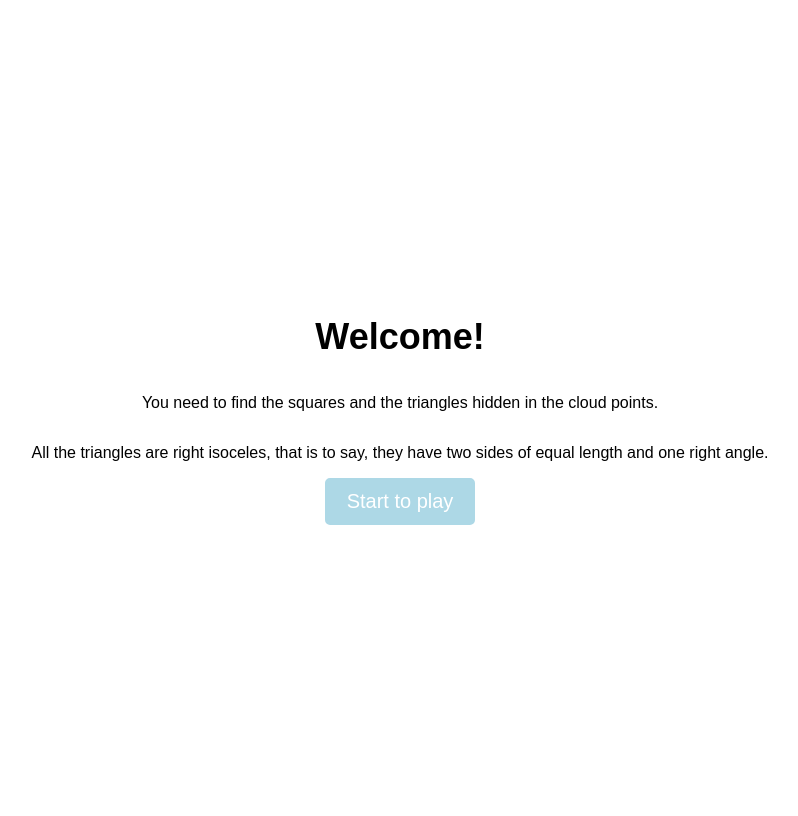
After one commit to caaosorioal/MEC_Puntos_Adaptativo, a FastAPI app: template templates/start_page.html in a window 1280 px wide. The commit adds this page. Shown: the whole page, without its empty margins (240-1038 px from the left). Run offline with FastAPI, Linux system fonts and the light colour scheme; the template is opened without the code that fills it, so the values that code supplies are empty.

Commit message:
Changes in the front

```diff
--- a/src/apis/app.py
+++ b/src/apis/app.py
@@ -1,4 +1,5 @@
 # Create a new api using FastAPI to send the game data (points) to the frontend.
+import yaml
 from src.mec_points.create_setup import *
 from src.apis.get_config import *
 from fastapi import FastAPI, Request
@@ -42,14 +43,13 @@ def compute_dificulty(data: GameData):
     return difficulty
 
 @app.post("/get-size-canvas/")
-def get_size_canvas(canvas_size : CanvasSize):
-    import yaml
+async def get_size_canvas(canvas_size : CanvasSize):
     with open("temp_config_game.yml") as f:
         list_doc = yaml.safe_load(f)
 
     for sizes in list_doc['canvas_size']:
-        sizes['x_size'] = canvas_size.x_size * 0.45
-        sizes['y_size'] = canvas_size.y_size * 0.9
+        sizes['x_size'] = int(canvas_size.x_size * 0.45)
+        sizes['y_size'] = int(canvas_size.y_size * 0.9)
 
     with open("temp_config_game.yml", "w") as f:
         yaml.dump(list_doc, f)
@@ -58,6 +58,12 @@ def get_size_canvas(canvas_size : CanvasSize):
 # Create a new endpoint to render the game i the frontend
 @app.get("/game/{n_figures}", response_class=HTMLResponse)
 async def render_game(request: Request, n_figures : int):
-    response_data = send_data_random_game(n_figures = n_figures)
+    response_data = await send_data_random_game(n_figures = n_figures)
     response_data['request'] = request
     return templates.TemplateResponse("index.html", response_data)
+
+# Create a new endpoint to render the game i the frontend
+@app.get("/start_page/", response_class=HTMLResponse)
+async def render_start_page(request: Request):
+    response_data = await send_data_random_game(n_figures = 1)
+    return templates.TemplateResponse("start_page.html", {"request": request})
--- a/src/apis/get_config.py
+++ b/src/apis/get_config.py
@@ -6,7 +6,7 @@ def get_config_data():
         data = yaml.safe_load(f)
     return data
 
-def canvas_size():
+async def canvas_size():
     canvas_size = get_config_data()['canvas_size']
     canvas_x_size = canvas_size[0]['x_size']
     canvas_y_size = canvas_size[0]['y_size']
--- a/src/mec_points/create_setup.py
+++ b/src/mec_points/create_setup.py
@@ -6,9 +6,8 @@ from typing import Dict
 import numpy as np
 
 # This function creates the random setup for the game
-def send_data_random_game(n_figures : int = 3, different_lens : bool = True, different_rotation : bool = True) -> Dict:
-    canvas_x_size, canvas_y_size = canvas_size()
-
+async def send_data_random_game(n_figures : int = 3, different_lens : bool = True, different_rotation : bool = True) -> Dict:
+    canvas_x_size, canvas_y_size = await canvas_size()
     game_setup, difficulty = create_random_setup(
                                                 canvas_x_size,
                                                 canvas_y_size,
--- /dev/null
+++ b/static/css/start_page.css
@@ -0,0 +1,29 @@
+body {
+    display: flex;
+    flex-direction: column;
+    align-items: center;
+    justify-content: center;
+    height: 100vh;
+    font-family: Arial, sans-serif;
+  }
+
+  #welcome-message {
+    font-size: 36px;
+    font-weight: bold;
+    margin-bottom: 20px;
+  }
+
+  #start-button {
+    padding: 10px 20px;
+    background-color: lightblue;
+    color: white;
+    border-radius: 5px;
+    border: 2px solid lightblue;
+    font-size: 20px;
+    cursor: pointer;
+  }
+
+  #start-button:hover {
+    background-color: white;
+    color: lightblue;
+  }
--- a/static/css/text.css
+++ b/static/css/text.css
@@ -59,7 +59,7 @@ h1 {
     margin-bottom: 20px;
     padding: 20px;
     background-color: #F5F5F5;
-    border: 1px solid #D3D3D3;
+    border: 1.5px solid lightblue;
     border-radius: 10px;
     -moz-border-radius: 10px;
     -webkit-border-radius: 10px;
@@ -72,7 +72,7 @@ h1 {
   position: relative;
   width: 35%;
   overflow: hidden;
-  background: #73A580;
+  background: lightblue;
   margin-left: 50%;
 }
 .square-box:before{
@@ -96,7 +96,7 @@ h1 {
   position: relative;
   width: 35%;
   overflow: hidden;
-  background: linear-gradient(to bottom right, #fff 0%, #fff 50%, #73A580 50%, #73A580 100%);
+  background: linear-gradient(to bottom right, #fff 0%, #fff 50%, lightblue 50%, lightblue 100%);
   margin-right: 50%;
 }
 .triangle-box:before{
--- /dev/null
+++ b/static/js/start_game.js
@@ -0,0 +1,5 @@
+const startButton = document.getElementById("start-button");
+startButton.addEventListener("click", function() {
+  alert("Comienza el juego");
+  window.location.replace("http://localhost:8000/game/1");
+});
--- a/temp_config_game.yml
+++ b/temp_config_game.yml
@@ -1,4 +1,4 @@
 canvas_size:
-- x_size: 628.2
-  y_size: 616.5
+- x_size: 863
+  y_size: 878
 port: 8000
--- /dev/null
+++ b/templates/start_page.html
@@ -0,0 +1,19 @@
+<!DOCTYPE html>
+<html>
+  <head>
+    <meta http-equiv="Content-Type" content="text/html; charset=UTF-8">
+    <link rel="stylesheet" href="../static/css/start_page.css">
+    <title>Página de inicio</title>
+    <style>
+      /* Añade aquí tu CSS */
+    </style>
+  </head>
+  <body>
+    <h1 id="welcome-message">Welcome!</h1>
+    <p> You need to find the squares and the triangles hidden in the cloud points.</p>
+    <p> All the triangles are right isoceles, that is to say, they have two sides of equal length and one right angle.</p>
+    <button id="start-button">Start to play</button>
+
+    <script src="../static/js/start_game.js?2"></script>
+  </body>
+</html>
```
Also changed, not shown: 1 other file.
